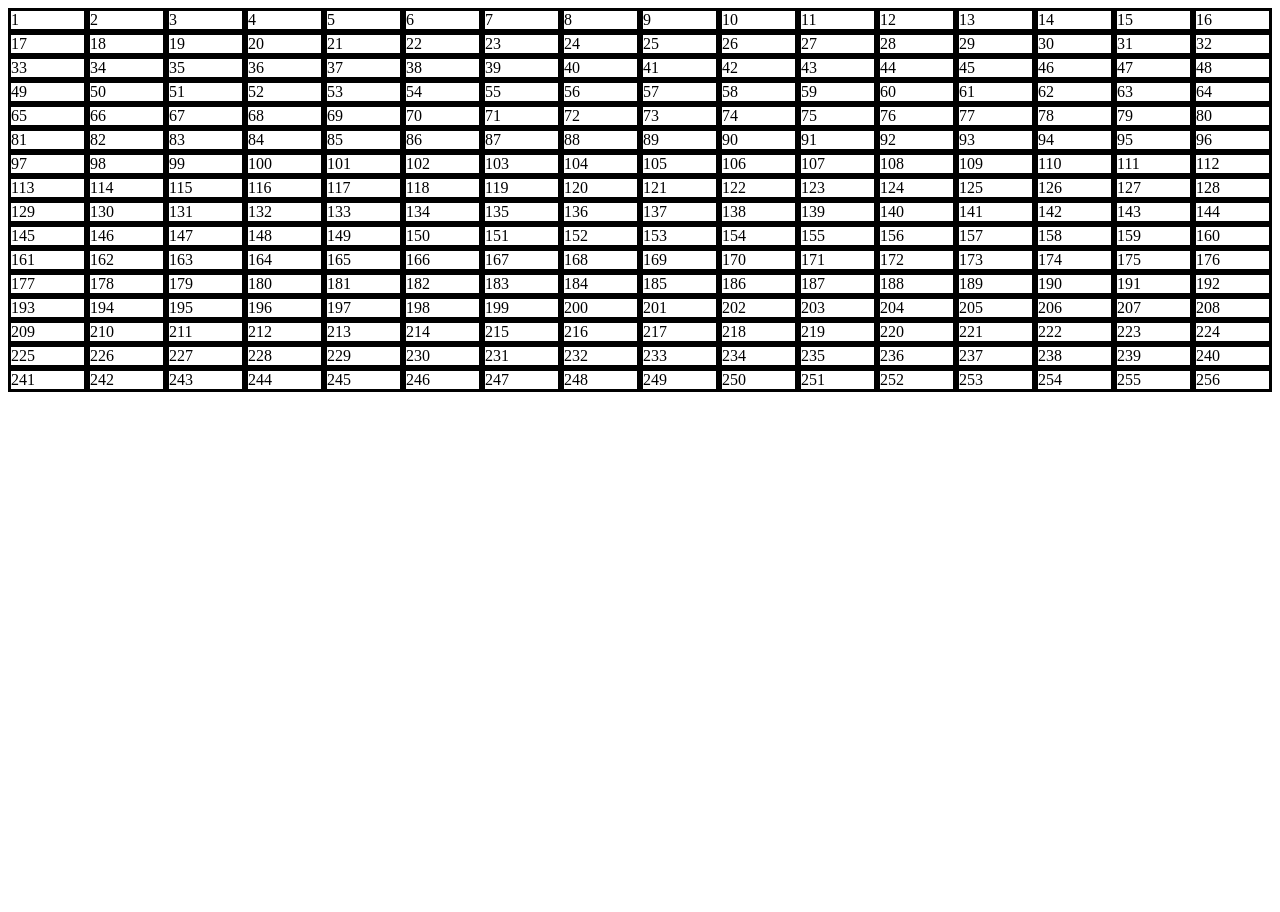
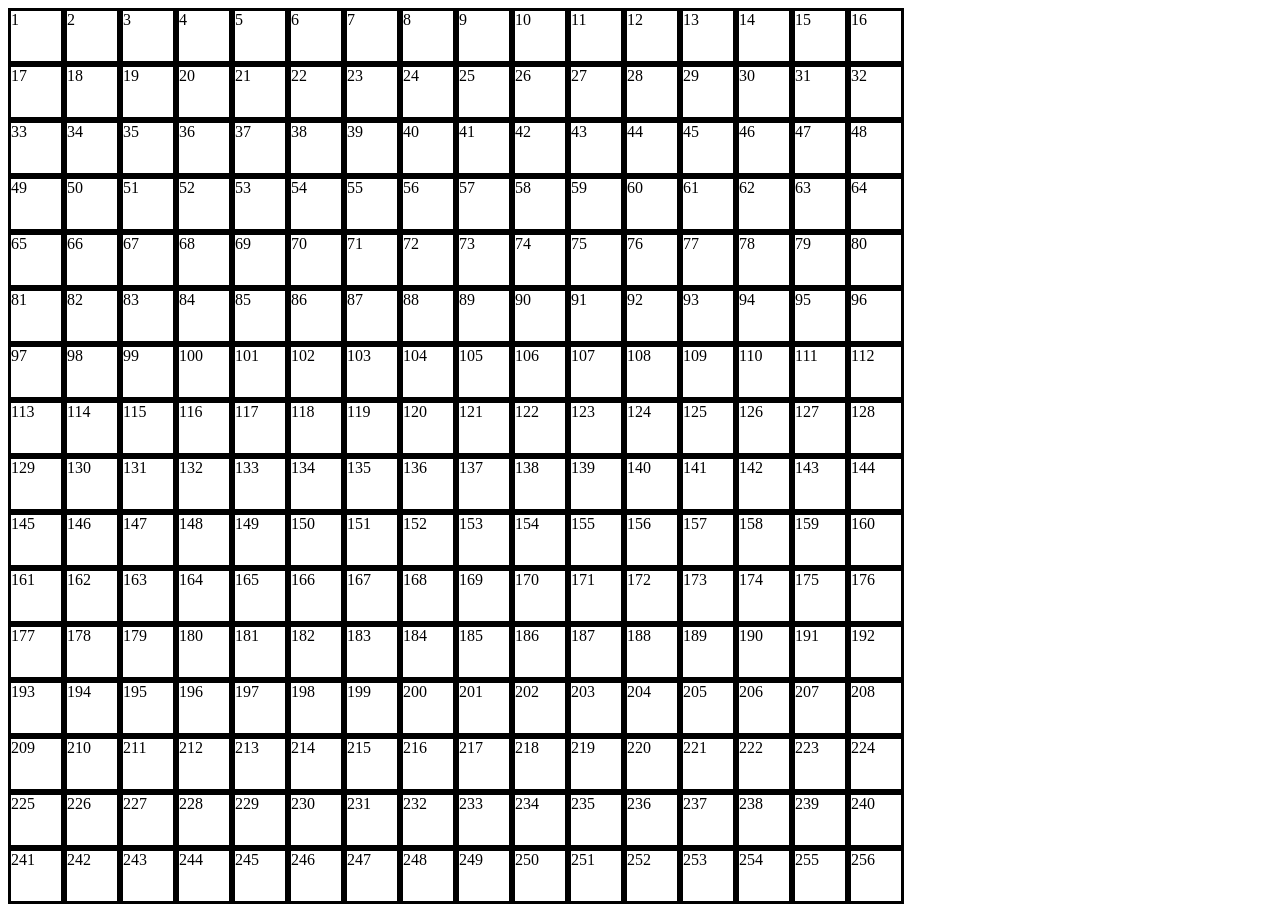
Before and after one commit to Noby1Kenobi/etch-a-sketch, a plain HTML site: page index.html in a window 1280 px wide. Before the commit the page ends 800 px from the top, so only its background shows below. Drawn offline with Linux system fonts and the light colour scheme.

Commit message:
Set grid items to be square

```diff
--- a/styles.css
+++ b/styles.css
@@ -1,9 +1,11 @@
 #container {
     display: grid;
-    grid-template-rows: repeat(16, 1fr);
-    grid-template-columns: repeat(16, 1fr);
+    grid-template-rows: repeat(16, 56px);
+    grid-template-columns: repeat(16, 56px);
 }
 
 .grid-item {
     border: solid;
+    height: 50px;
+    width: 50px;
 }
```
